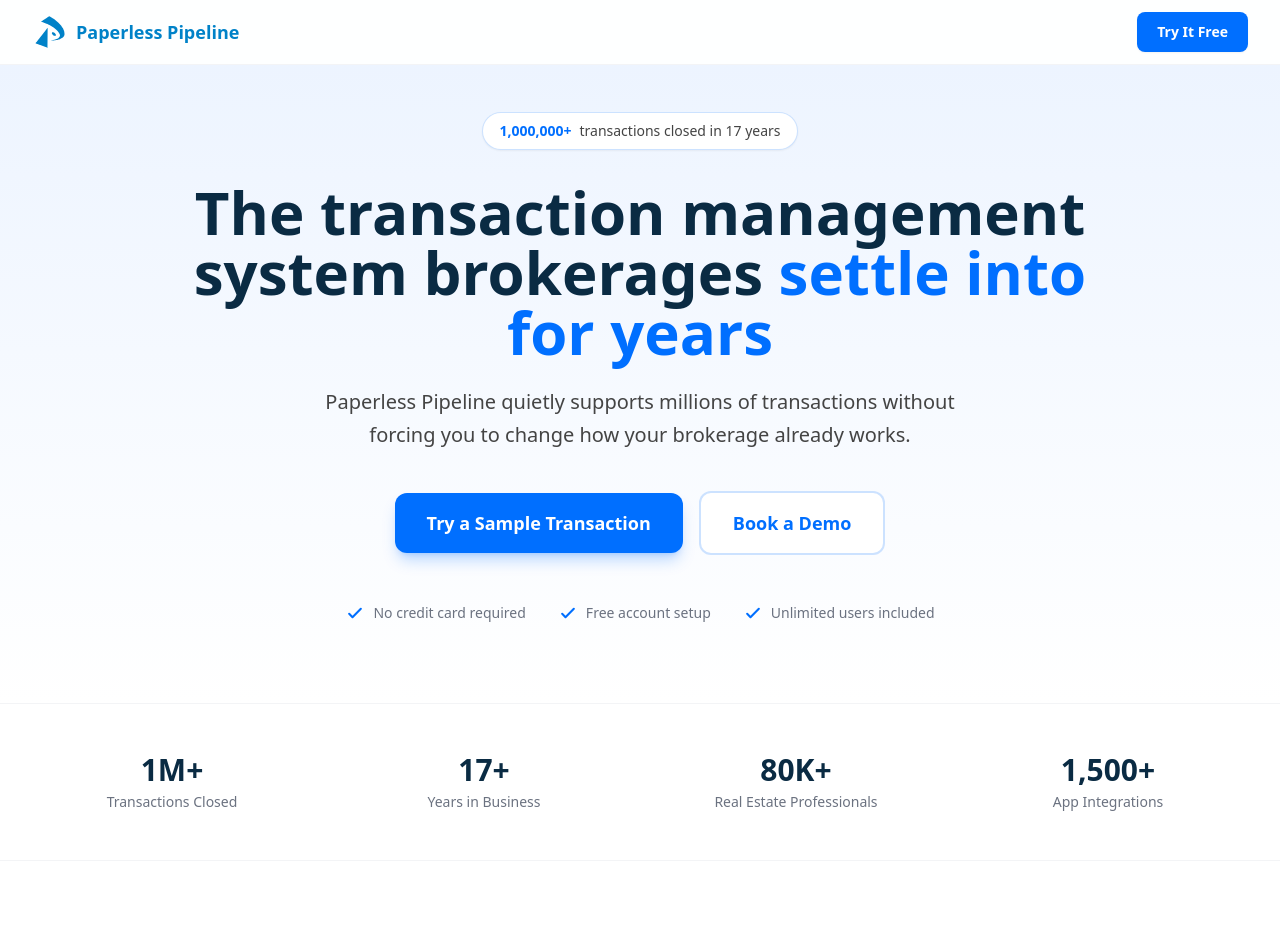
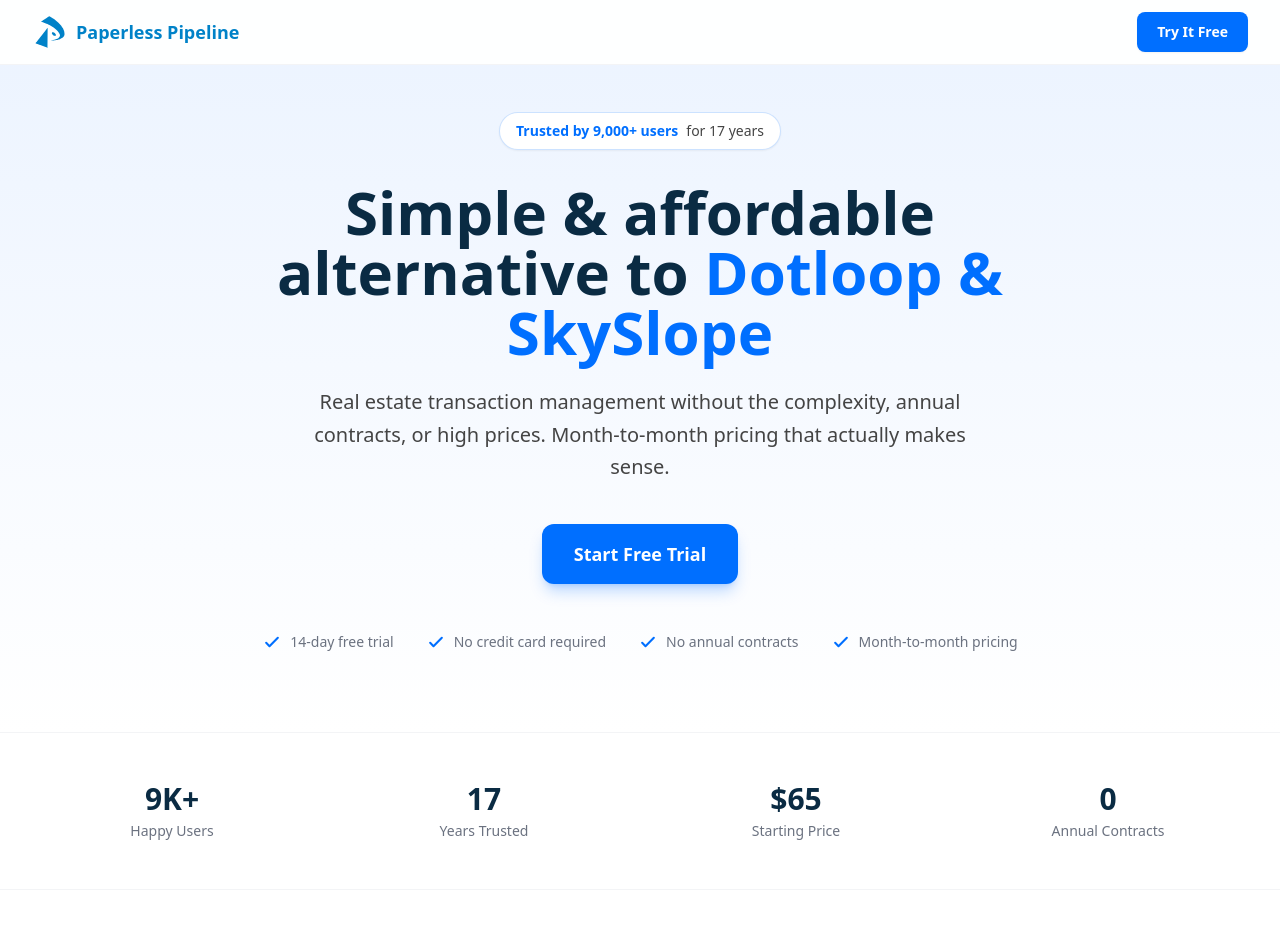
Before and after one commit to Landing-Pages-Websites/paperless-pipeline-landing, a Next.js app: page / in a window 1280 px wide. Shown: the top 945 px of the page. Built offline with nearby package versions, Linux system fonts and the light colour scheme.

Commit message:
Update content to position as Dotloop/SkySlope alternative - 9K users, 17 years, no annual contracts, month-to-month

```diff
--- a/src/app/page.tsx
+++ b/src/app/page.tsx
@@ -106,17 +106,16 @@
           <div className="max-w-4xl mx-auto text-center">
             {/* Social proof badge */}
             <div className="inline-flex items-center gap-2 bg-white border border-primary/20 rounded-full px-4 py-2 mb-8 shadow-sm">
-              <span className="text-primary font-bold text-sm">1,000,000+</span>
-              <span className="text-gray-600 text-sm">transactions closed in 17 years</span>
+              <span className="text-primary font-bold text-sm">Trusted by 9,000+ users</span>
+              <span className="text-gray-600 text-sm">for 17 years</span>
             </div>
 
             <h1 className="font-heading font-bold text-4xl sm:text-5xl lg:text-6xl text-navy leading-tight mb-6">
-              The transaction management system brokerages{" "}
-              <span className="text-primary">settle into for years</span>
+              Simple & affordable alternative to{" "}
+              <span className="text-primary">Dotloop & SkySlope</span>
             </h1>
             <p className="text-xl text-gray-600 max-w-2xl mx-auto mb-10 leading-relaxed">
-              Paperless Pipeline quietly supports millions of transactions without
-              forcing you to change how your brokerage already works.
+              Real estate transaction management without the complexity, annual contracts, or high prices. Month-to-month pricing that actually makes sense.
             </p>
 
             {/* CTAs */}
@@ -125,26 +124,23 @@
                 href="https://app.paperlesspipeline.com/accounts/register/"
                 className="w-full sm:w-auto inline-flex items-center justify-center px-8 py-4 bg-primary text-white font-bold rounded-xl hover:bg-primary-600 transition-all shadow-lg shadow-primary/25 text-lg"
               >
-                Try a Sample Transaction
-              </a>
-              <a
-                href="https://www.paperlesspipeline.com/demo"
-                className="w-full sm:w-auto inline-flex items-center justify-center px-8 py-4 bg-white text-primary font-bold rounded-xl border-2 border-primary/20 hover:border-primary/40 transition-all text-lg"
-              >
-                Book a Demo
+                Start Free Trial
               </a>
             </div>
 
             {/* Trust indicators */}
             <div className="flex flex-wrap items-center justify-center gap-x-8 gap-y-3 text-sm text-gray-500">
               <span className="flex items-center gap-2">
+                <CheckIcon /> 14-day free trial
+              </span>
+              <span className="flex items-center gap-2">
                 <CheckIcon /> No credit card required
               </span>
               <span className="flex items-center gap-2">
-                <CheckIcon /> Free account setup
+                <CheckIcon /> No annual contracts
               </span>
               <span className="flex items-center gap-2">
-                <CheckIcon /> Unlimited users included
+                <CheckIcon /> Month-to-month pricing
               </span>
             </div>
           </div>
@@ -156,20 +152,20 @@
         <div className="max-w-7xl mx-auto px-4 sm:px-6 lg:px-8">
           <div className="grid grid-cols-2 md:grid-cols-4 gap-8 text-center">
             <div>
-              <div className="font-heading font-bold text-3xl text-navy">1M+</div>
-              <div className="text-gray-500 text-sm mt-1">Transactions Closed</div>
+              <div className="font-heading font-bold text-3xl text-navy">9K+</div>
+              <div className="text-gray-500 text-sm mt-1">Happy Users</div>
             </div>
             <div>
-              <div className="font-heading font-bold text-3xl text-navy">17+</div>
-              <div className="text-gray-500 text-sm mt-1">Years in Business</div>
+              <div className="font-heading font-bold text-3xl text-navy">17</div>
+              <div className="text-gray-500 text-sm mt-1">Years Trusted</div>
             </div>
             <div>
-              <div className="font-heading font-bold text-3xl text-navy">80K+</div>
-              <div className="text-gray-500 text-sm mt-1">Real Estate Professionals</div>
+              <div className="font-heading font-bold text-3xl text-navy">$65</div>
+              <div className="text-gray-500 text-sm mt-1">Starting Price</div>
             </div>
             <div>
-              <div className="font-heading font-bold text-3xl text-navy">1,500+</div>
-              <div className="text-gray-500 text-sm mt-1">App Integrations</div>
+              <div className="font-heading font-bold text-3xl text-navy">0</div>
+              <div className="text-gray-500 text-sm mt-1">Annual Contracts</div>
             </div>
           </div>
         </div>
@@ -180,10 +176,10 @@
         <div className="max-w-7xl mx-auto px-4 sm:px-6 lg:px-8">
           <div className="text-center mb-16">
             <h2 className="font-heading font-bold text-3xl sm:text-4xl text-navy mb-4">
-              Built for how real estate actually works
+              Why agents switch from Dotloop & SkySlope
             </h2>
             <p className="text-gray-600 text-lg max-w-2xl mx-auto">
-              Whether you run a brokerage, lead a team, or coordinate transactions, Pipeline adapts to your workflow.
+              Simple, affordable transaction management without the complexity and annual contract lock-in.
             </p>
           </div>
 
```
